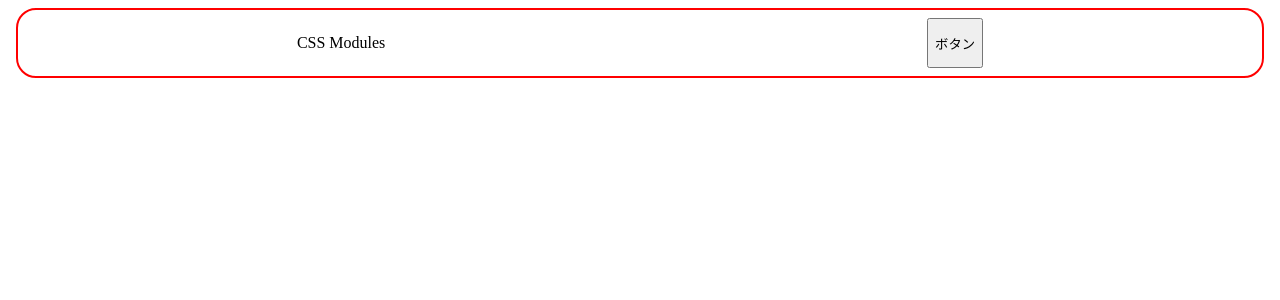
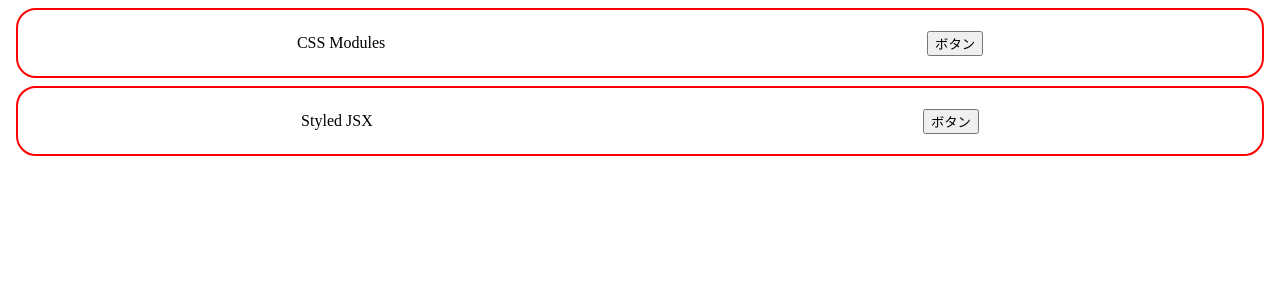
Before and after one commit to takiwaka/ReactPractice2, a React (Create React App) app: page / in a window 1280 px wide. Shown: the top 300 px of the page. Built offline with nearby package versions, Linux system fonts and the light colour scheme.

Commit message:
Styled-JSX使い方

```diff
--- a/package.json
+++ b/package.json
@@ -12,7 +12,8 @@
     "node-sass": "6.0.1",
     "react": "17.0.2",
     "react-dom": "17.0.2",
-    "react-scripts": "4.0.0"
+    "react-scripts": "4.0.0",
+    "styled-jsx": "4.0.1"
   },
   "devDependencies": {
     "@babel/runtime": "7.13.8",
--- a/src/App.js
+++ b/src/App.js
@@ -1,6 +1,12 @@
 import { CssModules } from "./components/CssModules";
+import { StyledJsx } from "./components/StyledJsx";
 import "./styles.css";
 
 export default function App() {
-  return <CssModules />;
+  return (
+    <>
+      <CssModules />
+      <StyledJsx />
+    </>
+  );
 }
--- a/src/components/CssModules.module.scss
+++ b/src/components/CssModules.module.scss
@@ -5,5 +5,5 @@
   margin: 8px;
   display: flex;
   justify-content: space-around;
-
+align-items: center;
 }
--- /dev/null
+++ b/src/components/StyledJsx.jsx
@@ -0,0 +1,23 @@
+export const StyledJsx = () => {
+  return (
+    <>
+      <div className="container">
+        <p>Styled JSX</p>
+        <button>ボタン</button>
+      </div>
+
+      {/* デフォルトでは擬似要素のスタイル指定できないので注意！！ */}
+      <style jsx="true">{`
+        .container {
+          border: solid 2px red;
+          border-radius: 20px;
+          padding: 8px;
+          margin: 8px;
+          display: flex;
+          justify-content: space-around;
+          align-items: center;
+        }
+      `}</style>
+    </>
+  );
+};
```
